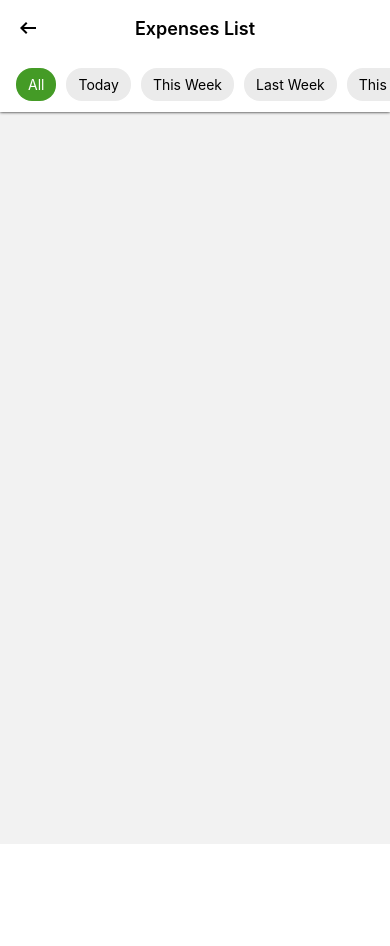
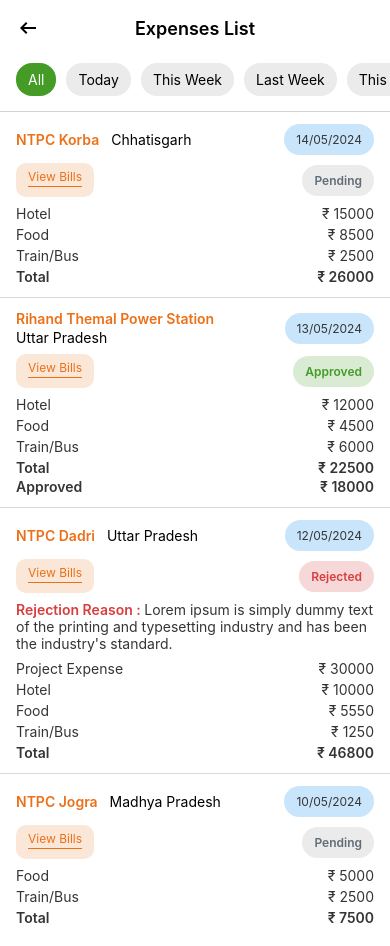
Before and after one commit to Parth-Bhanushali/rn-expense-tracker, a React Native app: screen /ExpenseList in a window 390 px wide. Before the commit the page ends 844 px from the top, so only its background shows below. Built offline with nearby package versions, Linux system fonts and the light colour scheme.

Commit message:
Display expenses in list and create a reusable Expense component

```diff
--- /dev/null
+++ b/src/components/Expense.jsx
@@ -0,0 +1,147 @@
+import { StyleSheet, Text, View } from 'react-native'
+import React from 'react'
+import { colors } from '../constants/theme'
+import Chip from './Chip'
+import { Status } from '../constants/dummy'
+
+const Expense = (props) => {
+  const { index, item } = props
+  const dateObj = new Date(item.date)
+
+  let date = String(dateObj.getDate())
+  let month = String(dateObj.getMonth() + 1)
+  let year = String(dateObj.getFullYear())
+
+  date = date.padStart(2, "0")
+  month = month.padStart(2, "0")
+
+  const dateText = date + "/" + month + "/" + year
+
+  const status = item.status
+  const statusChipBackgroundColor = status == Status.PENDING
+                                      ? colors.lightgray
+                                    : status == Status.APPROVED
+                                      ? colors.lightgreen
+                                    : status == Status.REJECTED
+                                      && colors.lightred
+
+  const statusChipTextColor = status == Status.PENDING
+                                      ? colors.darkgray
+                                    : status == Status.APPROVED
+                                      ? colors.green
+                                    : status == Status.REJECTED
+                                      && colors.red
+
+  let total = 0;
+
+  for (let i=0; i < item.expenses.length; i++) {
+    total += item.expenses[i].amount
+  }
+
+  return (
+    <View style={{ flex: 1, paddingHorizontal: 16, paddingVertical: 12, backgroundColor: colors.white }}>
+
+      {/* first row */}
+      <View style={{ flex: 1, marginBottom: 8, flexDirection: 'row', justifyContent: 'space-between', alignItems: 'center' }}>
+        <View style={{ flex: 1, flexDirection: 'row', alignItems: 'center', columnGap: 12, rowGap: 2, flexWrap: 'wrap' }}>
+          <Text style={{ color: colors.orange, fontWeight: '600' }}>{item.project_name}</Text>
+          <Text style={{ }}>{item.project_site}</Text>
+        </View>
+
+        <View style={{ marginLeft: 8 }}>
+          <Chip
+            text={dateText}
+            backgroundColor={colors.blue}
+            textColor={colors.textNormal}
+            fontSize={12}
+          />
+        </View>
+      </View>
+
+      {/* second row */}
+      <View style={{ marginBottom: 8, flexDirection: 'row', justifyContent: 'space-between', alignItems: 'center' }}>
+        <View>
+          <View style={{ paddingHorizontal: 12, paddingBottom: 10, paddingTop: 6, backgroundColor: "#FBE7D8", borderRadius: 10, justifyContent: 'center', alignItems: 'center' }}>
+            <View style={{ paddingBottom: 2, borderBottomWidth: 1, borderColor: colors.orange }}>
+              <Text style={{ color: colors.orange, fontSize: 12 }}>View Bills</Text>
+            </View>
+          </View>
+        </View>
+
+        <View style={{ marginLeft: 8 }}>
+          <Chip
+            text={status}
+            backgroundColor={statusChipBackgroundColor}
+            textColor={statusChipTextColor}
+            fontSize={12}
+            bold
+          />
+        </View>
+      </View>
+
+      {/* third row is reserved for rejection reason */}
+      {
+        status == Status.REJECTED &&
+        <View style={{ marginBottom: 8 }}>
+          <Text>
+            <Text style={{ color: colors.red, fontWeight: '600' }}>Rejection Reason : </Text>
+            <Text style={{ color: colors.textNormal }}>Lorem ipsum is simply dummy text of the printing and typesetting industry and has been the industry's standard.</Text>
+          </Text>
+        </View>
+      }
+
+      {/* fourth row */}
+      <View style={{ gap: 4 }}>
+        {
+          item.expenses?.map((exp, index) => {
+            return (
+              <View
+                key={index}
+                style={{
+                  flexDirection: 'row',
+                  justifyContent: 'space-between',
+                  alignItems: 'center'
+                }}
+              >
+                <Text style={{ color: colors.textNormal }}>{exp.paid_for}</Text>
+                <Text style={{ color: colors.textNormal }}>₹ {exp.amount}</Text>
+              </View>
+            )
+          })
+        }
+
+        <View style={{ gap: 2 }}>
+          <View
+            style={{
+              flexDirection: 'row',
+              justifyContent: 'space-between',
+              alignItems: 'center'
+            }}
+          >
+            <Text style={{ color: colors.textNormal, fontWeight: '600' }}>Total</Text>
+            <Text style={{ color: colors.textNormal, fontWeight: '600' }}>₹ {total}</Text>
+          </View>
+
+          {
+            status == Status.APPROVED &&
+            <View
+              style={{
+                flexDirection: 'row',
+                justifyContent: 'space-between',
+                alignItems: 'center'
+              }}
+            >
+              <Text style={{ color: colors.textNormal, fontWeight: '600' }}>Approved</Text>
+              <Text style={{ color: colors.textNormal, fontWeight: '600' }}>₹ {total * 80 / 100}</Text>
+            </View>
+          }
+        </View>
+
+      </View>
+    </View>
+  )
+}
+
+export default Expense
+
+const styles = StyleSheet.create({})
--- a/src/components/FilterSelector.jsx
+++ b/src/components/FilterSelector.jsx
@@ -24,6 +24,10 @@
           }
         </View>
       </ScrollView>
+
+      <View style={{ width: '100%', height: 1, marginTop: 8, backgroundColor: 'lightgray' }}>
+
+      </View>
     </View>
   )
 }
--- a/src/screens/ExpenseList.js
+++ b/src/screens/ExpenseList.js
@@ -1,6 +1,10 @@
-import { StyleSheet, Text, TouchableOpacity, View } from 'react-native'
+import { FlatList, StyleSheet, Text, TouchableOpacity, View } from 'react-native'
 import React from 'react'
 import FilterSelector from '../components/FilterSelector'
+import { dummyExpenseList } from '../constants/dummy'
+import Expense from '../components/Expense'
+import { colors } from '../constants/theme'
+import Separator from '../components/Separator'
 
 const Filters = {
   ALL: "All",
@@ -15,6 +19,18 @@
   CUSTOM: "Custom"
 }
 
+const Expenses = () => {
+  return (
+    <FlatList
+      keyExtractor={(i, index) => index}
+      data={dummyExpenseList}
+      renderItem={Expense}
+      ItemSeparatorComponent={Separator}
+      contentContainerStyle={{ paddingBottom: 8, backgroundColor: colors.white }}
+    />
+  )
+}
+
 const ExpenseList = () => {
   const [currentFilter, setCurrentFilter] = React.useState(Filters.ALL)
 
@@ -23,8 +39,10 @@
   }
 
   return (
-    <View>
+    <View style={{ flex: 1 }}>
       <FilterSelector data={Filters} currentFilter={currentFilter} onFilterPress={handleOnFilterPress} />
+
+      <Expenses />
     </View>
   )
 }
```
